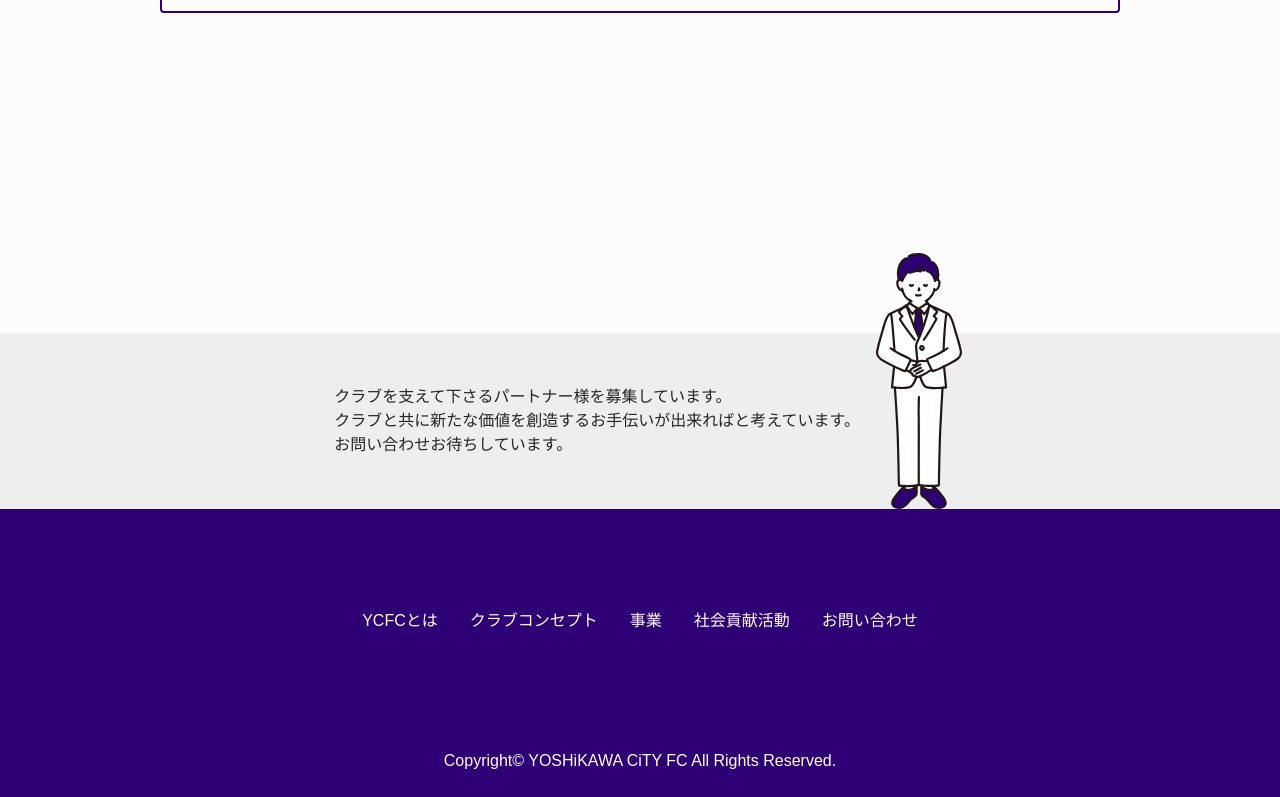
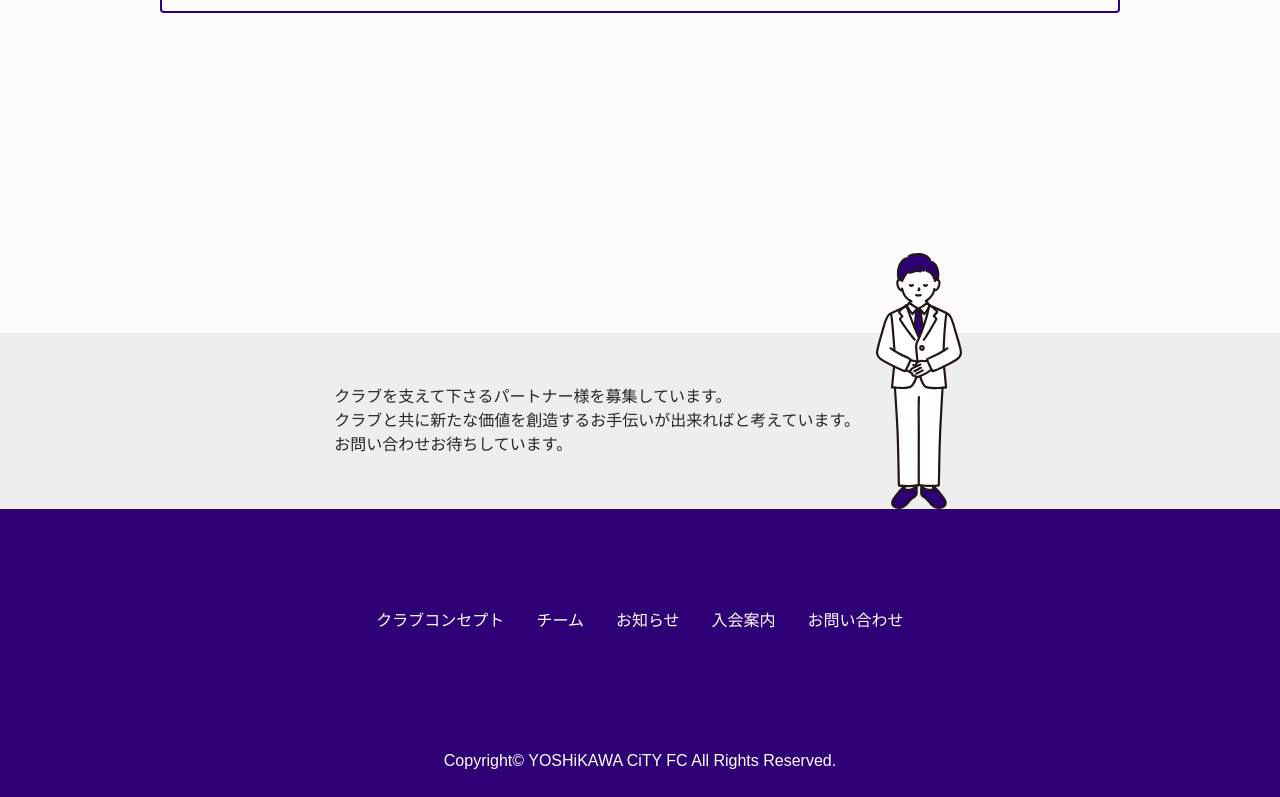
Before and after one commit to yoshikawacityfc/yoshikawacityfc, a Next.js app in the folder apps/frontend/: page / in a window 1280 px wide. Shown: the part 5092-5889 px from the top of the page. Built offline with nearby package versions, Linux system fonts and the light colour scheme; a small style sheet from the web is missing.

Commit message:
:+1: Footerのページ遷移実装

```diff
--- a/apps/frontend/src/components/Layout/Footer.tsx
+++ b/apps/frontend/src/components/Layout/Footer.tsx
@@ -1,12 +1,17 @@
+import { MENU } from "@/constants";
+import Link from "next/link";
+
 export const Footer = (): JSX.Element => {
   return (
     <footer className="h-72 bg-primary text-secondary">
       <ul className="sm:flex h-5/6 items-center justify-center p-4">
-        <li className="mx-4 mb-4">YCFCとは</li>
-        <li className="mx-4 mb-4">クラブコンセプト</li>
-        <li className="mx-4 mb-4">事業</li>
-        <li className="mx-4 mb-4">社会貢献活動</li>
-        <li className="mx-4 mb-4">お問い合わせ</li>
+        {MENU.map((item, index) => {
+          return (
+            <li key={index} className="mx-4 mb-4 cursor-pointer">
+              <Link href={item.href}>{item.label}</Link>
+            </li>
+          );
+        })}
       </ul>
 
       <p className="text-center font-light text-xs sm:text-base">
```
